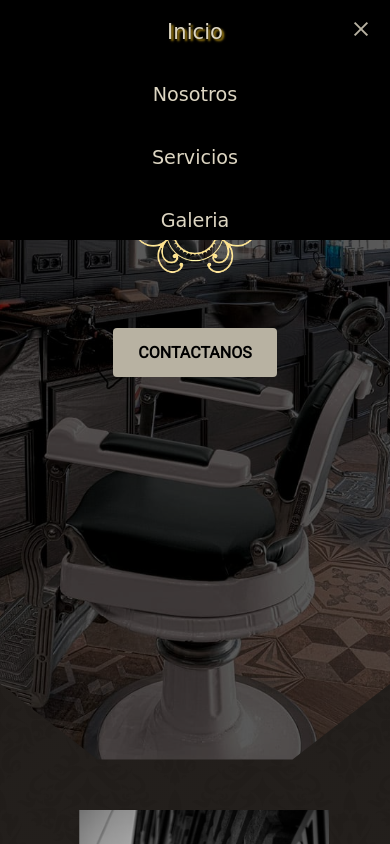
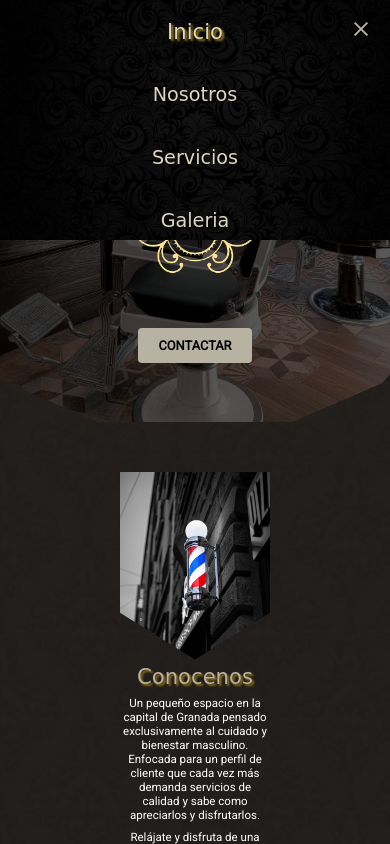
Before and after one commit to What-a-Shame/Stilizzato, a plain HTML site: page index.html in a window 390 px wide. Both pictures are taken after a click on the label 361 px from the left and 29 px from the top of the page. Shown: the top 844 px of the page. Drawn offline with Linux system fonts and the light colour scheme; a web font is replaced by a local one.

Commit message:
Mas responsiveeeee

```diff
--- a/index.html
+++ b/index.html
@@ -15,15 +15,17 @@
             <input class="menu-btn" type="checkbox" id="menu-btn" />
             <label class="menu-icon" for="menu-btn"><span class="navicon"></span></label>
             <ul class="menu">
-                <li><a href="index.html">Inicio</a></li>
-                <li><a href="#nosotros">Nosotros</a></li>
-                <li><a href="#servicios">Servicios</a></li>
-                <li><a href="#galeria">Galeria</a></li>
+                <div>
+                    <li><a href="index.html">Inicio</a></li>
+                    <li><a href="#nosotros">Nosotros</a></li>
+                    <li><a href="#servicios">Servicios</a></li>
+                    <li><a href="#galeria">Galeria</a></li>
+                </div>
             </ul>
         </div>
         <div id="logo">
             <a href="index.html"><img src="./assets/logo.png" alt="logo"></a>
-            <a href="#contacto" id="contactar">Contactanos</a>
+            <a href="#contacto" id="contactar">Contactar</a>
         </div>
     </header>
     <main>
--- a/style.css
+++ b/style.css
@@ -179,13 +179,19 @@ img {
 
 .header .menu-btn:checked ~ .menu {
     text-align: center;
-    background: #000;
-    /* clip-path: polygon(25% 0%, 75% 0, 75% 100%, 25% 100%); */
+    background: rgba(0, 0, 0, 0.65) url(assets/menu.jpg) center center/cover;
+    background-blend-mode: darken;
     position: absolute;
     left: 0;
     width: 100%;
     max-height: 240px;
 }
+
+/* .header .menu-btn:checked ~ .menu > div {
+    clip-path: polygon(30% 0, 100% 0, 100% 50%, 70% 100%, 0 100%, 0 50%);
+    background: rgba(0, 0, 0, 0.65) url(assets/menu.jpg) center center/cover;
+    background-blend-mode: darken;
+} */
 
 .header .menu-btn:checked ~ .menu-icon .navicon {
     background: transparent;
@@ -408,12 +414,19 @@ footer > div::after {
 }
 
 @media (max-width: 500px) {
-    main section h2 {
-        font-size: 2.2em;
+
+    .header {
+        height: 50vh;
     }
 
     .header div#logo {
         width: 250px;
+    }
+
+    .header div#logo a#contactar {
+        margin-top: 50px;
+        font-size: .8em;
+        padding: 10px 20px;
     }
 
     section#servicios div#lista-servicios .container p {
@@ -451,6 +464,31 @@ footer > div::after {
     }
 }
 
+@media (max-width: 585px) {
+    section#nosotros div#barbero {
+        width: 200px;
+    }
+
+    main section h2 {
+        font-size: 2.2em;
+    }
+
+    section#nosotros div:first-child {
+        width: 250px;
+    }
+}
+
+@media (max-width: 400px) {
+    section#nosotros div#barbero {
+        width: 150px;
+    }
+
+    section#nosotros div:first-child {
+        width: 150px;
+        font-size: .6em;
+    }
+}
+
 @media (max-width: 1120px) {
     section#nosotros {
         flex-direction: column-reverse;
```
Also changed, not shown: assets/menu.jpg (added).
